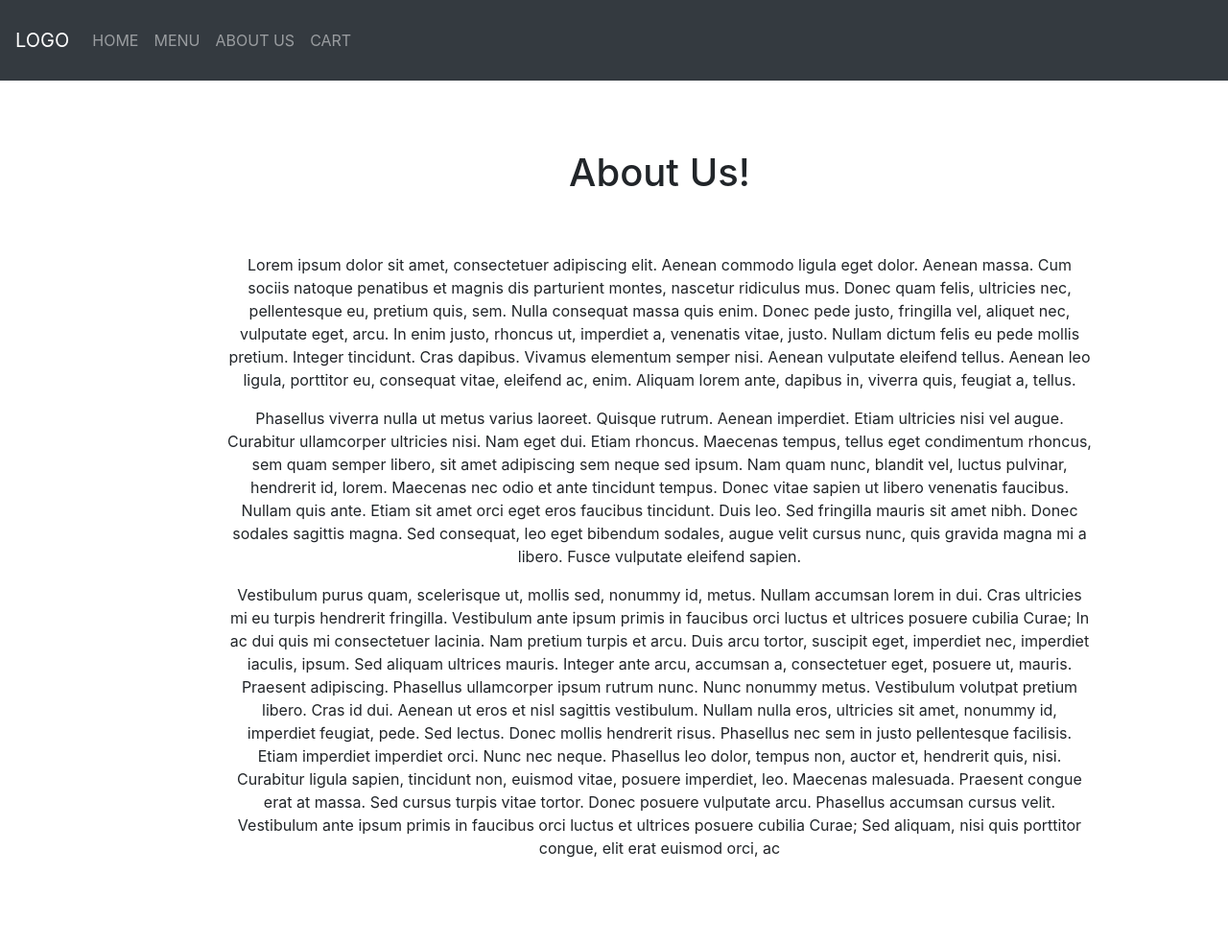
After one commit to AkshayaPujitha/CafeArea, a Django app: page /aboutus.html in a window 1280 px wide. The commit adds this page. Shown: the whole page at 96% size. Run offline with Django 4.2, Linux system fonts and the light colour scheme.

Commit message:
cart issue resolved

```diff
--- a/cafe/urls.py
+++ b/cafe/urls.py
@@ -5,5 +5,6 @@ urlpatterns=[
     path('menu.html',views.menu,name="menu"),
     path('coffee.html',views.coffee,name="coffee"),
     path('cart.html',views.cart,name="cart"),
-    #path('remove',views.remove,name="remove")
+    path('aboutus.html',views.aboutus,name="aboutus"),
+    path('home.html',views.home,name="home"),
 ]
--- a/cafe/views.py
+++ b/cafe/views.py
@@ -29,8 +29,13 @@ def coffee(request):
         cart[coffee]=1
     if 'null' in cart:
         del cart['null']
+
     request.session['cart']=cart
     return render(request,'coffee.html',ctx)
+
+
+def aboutus(request):
+    return render(request,'aboutus.html')
 
 @register.filter(name='cart_quantity')
 def cart_quantity(coffee,cart):
@@ -56,15 +61,16 @@ def remove_quantity(request):
     ctx={'coffees':coffees}
     #print("We are in coffee")
     coffee=request.POST.get('remove')
+    print(coffee)
     cart=request.session.get('cart')
 
     if cart:
         quantity=cart.get(coffee)
         print(quantity)
-        if quantity :
+        if quantity>1 :
             cart[coffee]=quantity-1
-        else:
-             del[coffee]
+        elif quantity==1:
+             del cart[coffee]
     else:
         cart={}
         cart[coffee]=1
@@ -73,12 +79,37 @@ def remove_quantity(request):
     request.session['cart']=cart
     print(cart)
 
+def add_quantity(request):
+    coffees=Coffee.objects.all()
+    ctx={'coffees':coffees}
+    #print("We are in coffee")
+    coffee=request.POST.get('add')
+    cart=request.session.get('cart')
+    #print(cart)
+    if cart:
+        quantity=cart.get(coffee)
+        print(quantity)
+        if quantity :
+            cart[coffee]=quantity+1
+        else:
+            cart[coffee]=1
+    else:
+        cart={}
+        cart[coffee]=1
+    if 'null' in cart:
+        del cart['null']
+    request.session['cart']=cart
+
+
 def cart(request):
     remove=request.POST.get('remove')
-    print("Remove:",remove)
+    #print("Remove:",remove)
     add=request.POST.get('add')
+    print("Add:",add)
     if remove:
         remove_quantity(request)
+    if add:
+        add_quantity(request)
 
     ids = list(request.session.get('cart').keys())
     coffee = Coffee.get_products_by_id(ids)
--- /dev/null
+++ b/templates/aboutus.html
@@ -0,0 +1,71 @@
+<!DOCTYPE html>
+<html lang="en">
+
+<head>
+    <meta charset="UTF-8">
+    <meta http-equiv="X-UA-Compatible" content="IE=edge">
+    <meta name="viewport" content="width=device-width, initial-scale=1.0">
+    <!-- Latest compiled and minified CSS -->
+    <link rel="stylesheet" href="https://cdn.jsdelivr.net/npm/bootstrap@4.6.2/dist/css/bootstrap.min.css">
+
+    <!-- jQuery library -->
+    <script src="https://cdn.jsdelivr.net/npm/jquery@3.6.1/dist/jquery.slim.min.js "></script>
+
+    <!-- Popper JS -->
+    <script src="https://cdn.jsdelivr.net/npm/popper.js@1.16.1/dist/umd/popper.min.js"></script>
+
+    <!-- Latest compiled JavaScript -->
+    <script src="https://cdn.jsdelivr.net/npm/bootstrap@4.6.2/dist/js/bootstrap.bundle.min.js"></script>
+
+    <!--<link rel="stylesheet" href="static/style.css"> -->
+
+    <title>Cafe</title>
+</head>
+<style>
+    .logo{
+        margin:25% 0%;
+
+    }
+    .carousel-inner img {
+      width: 100%;
+      height: 100%;
+    }
+</style>
+<body>
+
+    <nav class="navbar navbar-expand-sm bg-dark navbar-dark">
+        <!-- Brand/logo -->
+        <a class="navbar-brand" href="{% url 'home'%}">
+          <p class="logo">LOGO</p>
+        </a>
+
+        <!-- Links -->
+        <ul class="navbar-nav">
+          <li class="nav-item">
+            <a class="nav-link" href="home.html">HOME</a>
+          </li>
+          <li class="nav-item">
+            <a class="nav-link" href="menu.html">MENU</a>
+          </li>
+          <li class="nav-item">
+            <a class="nav-link" href="aboutus.html">ABOUT US</a>
+          </li>
+          <li class="nav-item">
+            <a class="nav-link" href="cart.html">CART<span id="cart"></span></a>
+          </li>
+        </ul>
+      </nav>
+<div class="container mb-5">
+    <div class="row justify-content-center mt-5">
+        <div class="col-md-8 col-sm-12 offset-md-1 p-4 text-center">
+            <h1>About Us!</h1>
+        </div>
+    </div>
+    <div class="row justify-content-center mt-1">
+        <div class="col-md-10 col-sm-12 offset-md-1 p-4 text-center">
+            <p>Lorem ipsum dolor sit amet, consectetuer adipiscing elit. Aenean commodo ligula eget dolor. Aenean massa. Cum sociis natoque penatibus et magnis dis parturient montes, nascetur ridiculus mus. Donec quam felis, ultricies nec, pellentesque eu, pretium quis, sem. Nulla consequat massa quis enim. Donec pede justo, fringilla vel, aliquet nec, vulputate eget, arcu. In enim justo, rhoncus ut, imperdiet a, venenatis vitae, justo. Nullam dictum felis eu pede mollis pretium. Integer tincidunt. Cras dapibus. Vivamus elementum semper nisi. Aenean vulputate eleifend tellus. Aenean leo ligula, porttitor eu, consequat vitae, eleifend ac, enim. Aliquam lorem ante, dapibus in, viverra quis, feugiat a, tellus.</p>
+            <p>Phasellus viverra nulla ut metus varius laoreet. Quisque rutrum. Aenean imperdiet. Etiam ultricies nisi vel augue. Curabitur ullamcorper ultricies nisi. Nam eget dui. Etiam rhoncus. Maecenas tempus, tellus eget condimentum rhoncus, sem quam semper libero, sit amet adipiscing sem neque sed ipsum. Nam quam nunc, blandit vel, luctus pulvinar, hendrerit id, lorem. Maecenas nec odio et ante tincidunt tempus. Donec vitae sapien ut libero venenatis faucibus. Nullam quis ante. Etiam sit amet orci eget eros faucibus tincidunt. Duis leo. Sed fringilla mauris sit amet nibh. Donec sodales sagittis magna. Sed consequat, leo eget bibendum sodales, augue velit cursus nunc, quis gravida magna mi a libero. Fusce vulputate eleifend sapien.</p>
+            <p>Vestibulum purus quam, scelerisque ut, mollis sed, nonummy id, metus. Nullam accumsan lorem in dui. Cras ultricies mi eu turpis hendrerit fringilla. Vestibulum ante ipsum primis in faucibus orci luctus et ultrices posuere cubilia Curae; In ac dui quis mi consectetuer lacinia. Nam pretium turpis et arcu. Duis arcu tortor, suscipit eget, imperdiet nec, imperdiet iaculis, ipsum. Sed aliquam ultrices mauris. Integer ante arcu, accumsan a, consectetuer eget, posuere ut, mauris. Praesent adipiscing. Phasellus ullamcorper ipsum rutrum nunc. Nunc nonummy metus. Vestibulum volutpat pretium libero. Cras id dui. Aenean ut eros et nisl sagittis vestibulum. Nullam nulla eros, ultricies sit amet, nonummy id, imperdiet feugiat, pede. Sed lectus. Donec mollis hendrerit risus. Phasellus nec sem in justo pellentesque facilisis. Etiam imperdiet imperdiet orci. Nunc nec neque. Phasellus leo dolor, tempus non, auctor et, hendrerit quis, nisi. Curabitur ligula sapien, tincidunt non, euismod vitae, posuere imperdiet, leo. Maecenas malesuada. Praesent congue erat at massa. Sed cursus turpis vitae tortor. Donec posuere vulputate arcu. Phasellus accumsan cursus velit. Vestibulum ante ipsum primis in faucibus orci luctus et ultrices posuere cubilia Curae; Sed aliquam, nisi quis porttitor congue, elit erat euismod orci, ac</p>
+        </div>
+    </div>
+</div>
--- a/templates/home.html
+++ b/templates/home.html
@@ -42,13 +42,13 @@
         <!-- Links -->
         <ul class="navbar-nav">
           <li class="nav-item">
-            <a class="nav-link" href="#">HOME</a>
+            <a class="nav-link" href="home.html">HOME</a>
           </li>
           <li class="nav-item">
             <a class="nav-link" href="menu.html">MENU</a>
           </li>
           <li class="nav-item">
-            <a class="nav-link" href="#">ABOUT US</a>
+            <a class="nav-link" href="aboutus.html">ABOUT US</a>
           </li>
           <li class="nav-item">
             <a class="nav-link" href="cart.html">CART<span id="cart"></span></a>
```
Also changed, not shown: templates/cart.html (+16 -8 lines), templates/coffee.html (+11 -8 lines), templates/menu.html (+7 -7 lines), README.md.
